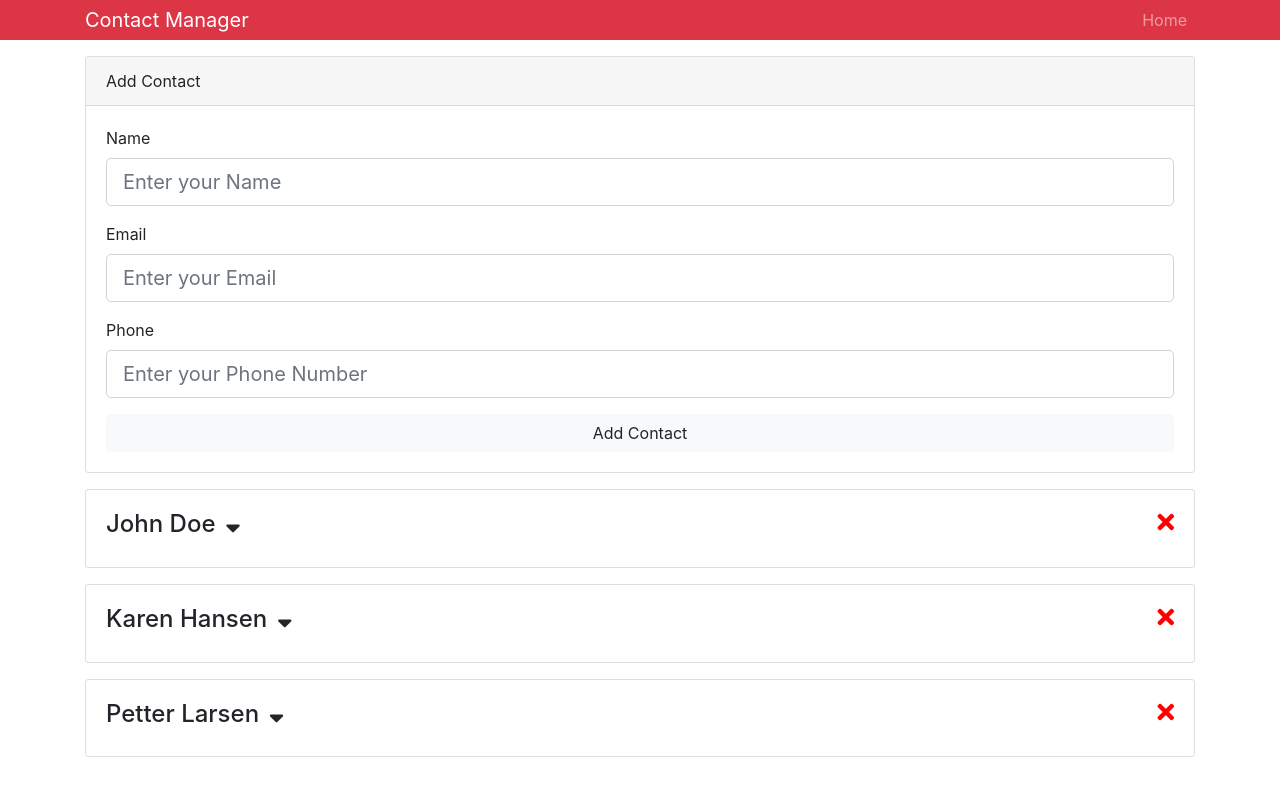
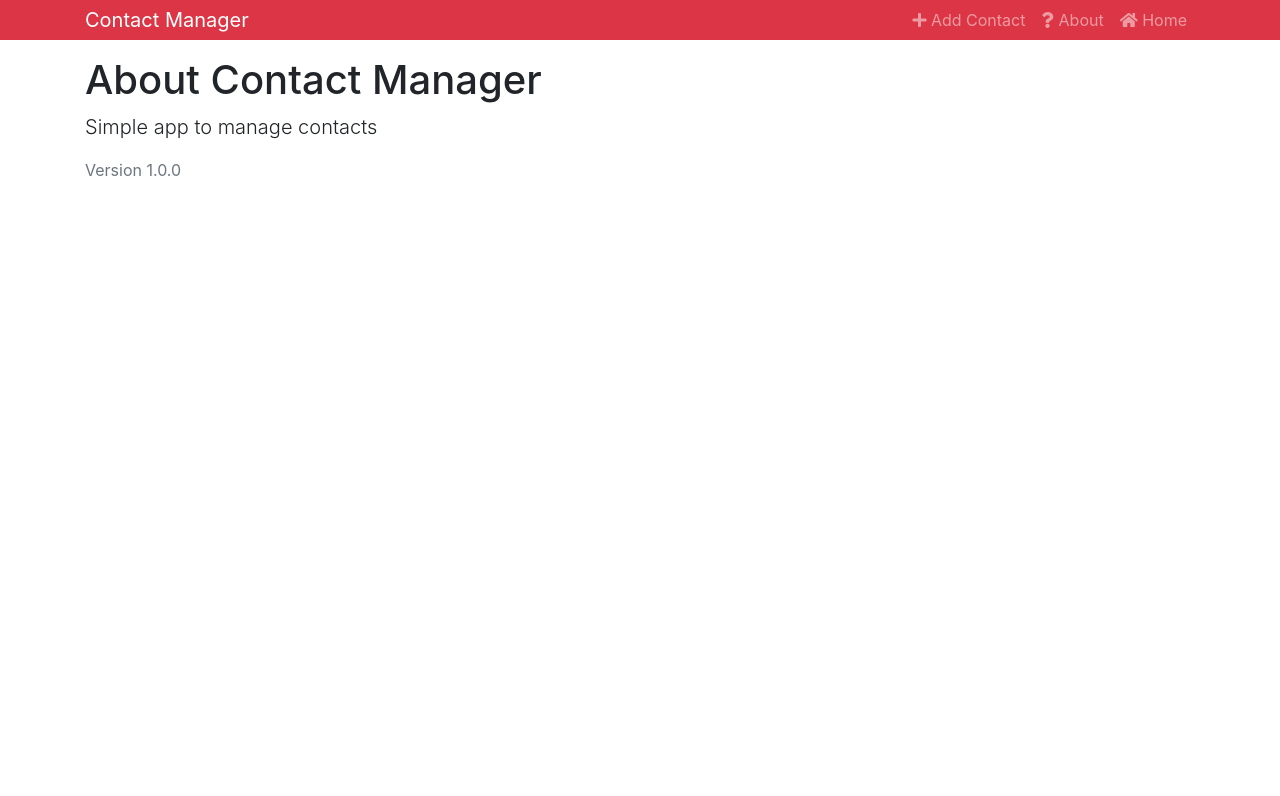
Before and after one commit to msagerup/Contact-Manager, a React (Create React App) app in the folder contactmanager/: page /about in a window 1280 px wide. Shown: the top 796 px of the page. Built offline with nearby package versions, Linux system fonts and the light colour scheme.

Commit message:
Added router.

```diff
--- a/contactmanager/package.json
+++ b/contactmanager/package.json
@@ -7,6 +7,7 @@
     "classnames": "^2.2.6",
     "react": "^16.4.2",
     "react-dom": "^16.4.2",
+    "react-router-dom": "^4.3.1",
     "react-scripts": "1.1.4",
     "uuid": "^3.3.2"
   },
--- a/contactmanager/src/App.js
+++ b/contactmanager/src/App.js
@@ -1,8 +1,11 @@
 import React, { Component } from 'react';
+import { BrowserRouter as Router, Route, Switch } from 'react-router-dom';
 import 'bootstrap/dist/css/bootstrap.min.css';
 import Contacts from './Components/contacts/Contacts';
 import Header from './Components/layout/Header';
+import About from './Components/pages/About';
 import AddContact from './Components/contacts/AddContact';
+import NotFound from './Components/pages/NotFound';
 import './App.css';
 
 import { Provider } from './Context';
@@ -11,13 +14,19 @@
   render() {
     return (
       <Provider>
-        <div className="App">
-          <Header branding="Contact Manager" />
-          <div className="container">
-            <AddContact />
-            <Contacts />
+        <Router>
+          <div className="App">
+            <Header branding="Contact Manager" />
+            <div className="container">
+              <Switch>
+                <Route exact path="/" component={Contacts} />
+                <Route exact path="/about" component={About} />
+                <Route exact path="/add" component={AddContact} />
+                <Route component={NotFound} />
+              </Switch>
+            </div>
           </div>
-        </div>
+        </Router>
       </Provider>
     );
   }
--- a/contactmanager/src/Components/contacts/AddContact.js
+++ b/contactmanager/src/Components/contacts/AddContact.js
@@ -56,6 +56,9 @@
       phone: '',
       errors: {}
     });
+
+    // Redirect after sumbit(react router)
+    this.props.history.push('/');
   };
 
   render() {
@@ -67,7 +70,7 @@
           const { dispatch } = value;
           return (
             <div className="card mb-3">
-              <div className="card-header">Add Contact</div>
+              <div className="card-header">Fill In to Add Contact</div>
               <div className="card-body">
                 <form onSubmit={this.onSubmit.bind(this, dispatch)}>
                   <TextInputGroup
--- a/contactmanager/src/Components/contacts/Contacts.js
+++ b/contactmanager/src/Components/contacts/Contacts.js
@@ -10,6 +10,9 @@
           const { contacts } = value;
           return (
             <React.Fragment>
+              <h2 className=" mb-2">
+                <span className="text-danger">Contact</span> List
+              </h2>
               {contacts.map(contact => (
                 <Contact key={contact.id} contact={contact} />
               ))}
--- a/contactmanager/src/Components/layout/Header.js
+++ b/contactmanager/src/Components/layout/Header.js
@@ -1,5 +1,6 @@
 import React from 'react';
 import PropTypes from 'prop-types';
+import { Link } from 'react-router-dom';
 
 const Header = props => {
   const { branding } = props;
@@ -12,9 +13,19 @@
         <div>
           <ul className="navbar-nav mr-auto">
             <li className="nav-item">
-              <a href="/" className="nav-link">
-                Home
-              </a>
+              <Link to="/add" className="nav-link">
+                <i className="fas fa-plus" /> Add Contact
+              </Link>
+            </li>
+            <li className="nav-item">
+              <Link to="/about" className="nav-link">
+                <i className="fas fa-question" /> About
+              </Link>
+            </li>
+            <li className="nav-item">
+              <Link to="/" className="nav-link">
+                <i className="fas fa-home" /> Home
+              </Link>
             </li>
           </ul>
         </div>
--- /dev/null
+++ b/contactmanager/src/Components/pages/About.js
@@ -0,0 +1,11 @@
+import React from 'react';
+
+export default () => {
+  return (
+    <div>
+      <h1 className="display-5">About Contact Manager</h1>
+      <p className="lead">Simple app to manage contacts</p>
+      <p className="text-secondary">Version 1.0.0</p>
+    </div>
+  );
+};
--- /dev/null
+++ b/contactmanager/src/Components/pages/NotFound.js
@@ -0,0 +1,12 @@
+import React from 'react';
+
+export default () => {
+  return (
+    <div>
+      <h4>
+        {' '}
+        <span className="text-danger">404</span> Sorry, this page is not found.{' '}
+      </h4>
+    </div>
+  );
+};
```
Also changed, not shown: 1 other file (tests, documents, lock files or other folders).
